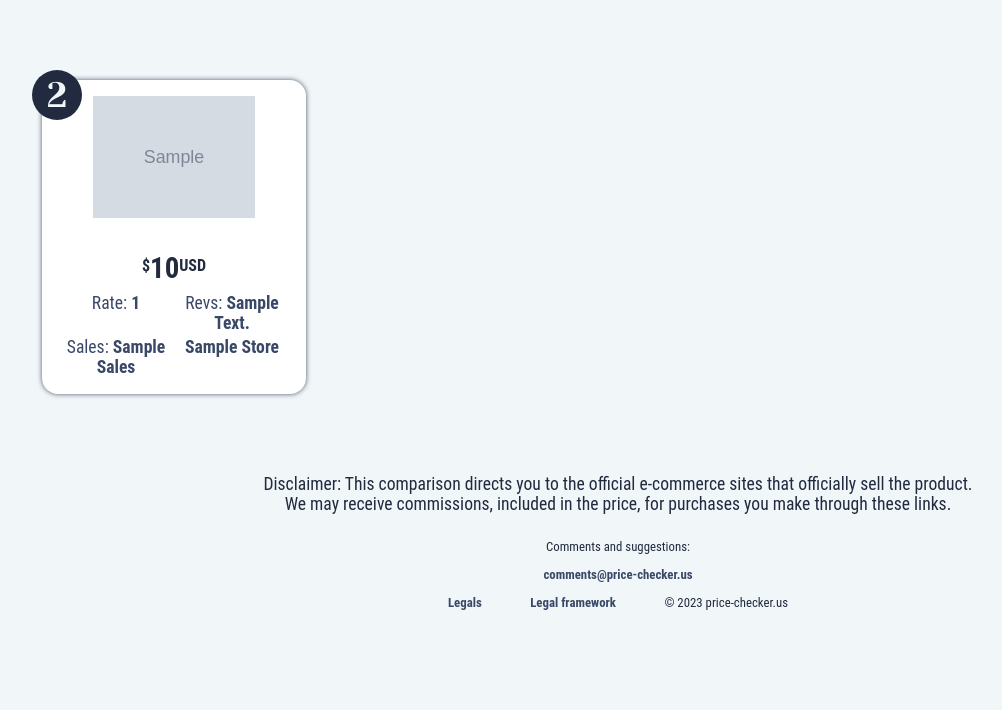
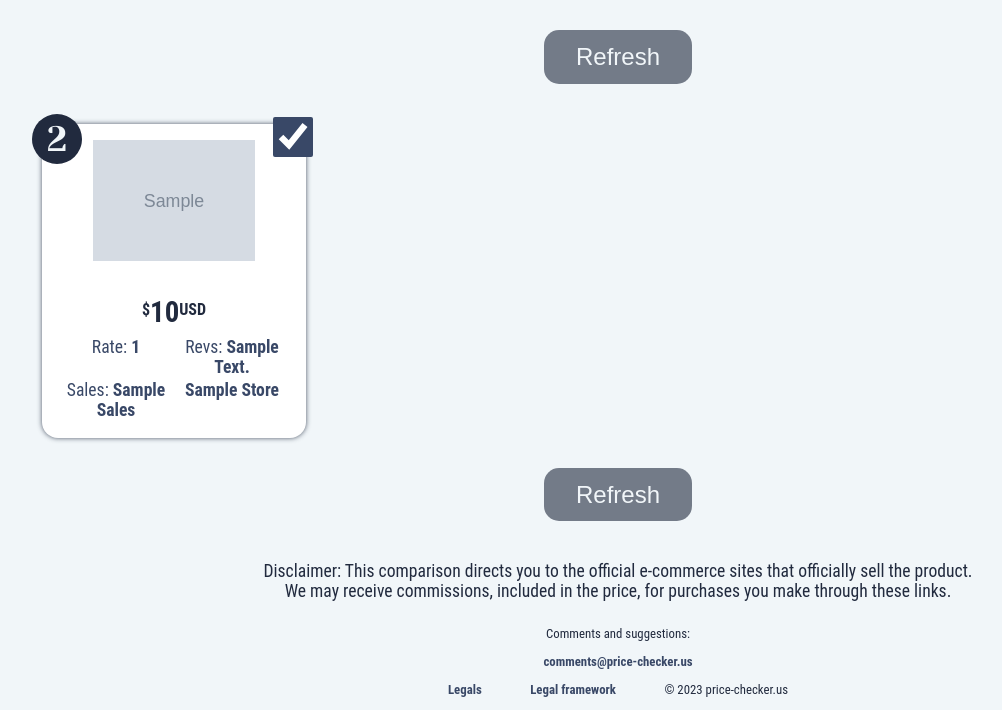
Before and after one commit to darideveloper/price-checker-us, a Flask app: template templates/preview.html in a window 1280 px wide. Shown: the part 110-820 px from the top of the page, without its empty margins (22-1024 px from the left). Before the commit the page ends 720 px from the top, so only its background shows below. Run offline with Flask 3, Linux system fonts and the light colour scheme; the template is opened without the code that fills it: most values are stand-ins (such as "Sample title", 1, 10 or a date in 2020); grey boxes marked "Sample" are stand-in pictures; parts of the project's set-up code (start-up, migrations or seed data) failed here and were passed over; some web fonts are replaced.

Commit message:
feat (preview): hide products

```diff
--- /dev/null
+++ b/static/code/preview.js
@@ -0,0 +1,42 @@
+const checkboxes = document.querySelectorAll('input[type=checkbox]')
+const refreshButtons = document.querySelectorAll('button.refresh')
+
+checkboxes.forEach(checkbox => {
+  checkbox.addEventListener('change', () => {
+
+    // Get all the checked status
+    const activeCheckbox = document.querySelectorAll('input[type=checkbox]:checked').length
+
+    // Validate if there are checkbox unchecked
+    if (activeCheckbox != checkboxes.length) {
+
+      // Activate refresh button
+      refreshButtons.forEach(refreshButton => {
+        refreshButton.removeAttribute("disabled")
+      })
+
+    } else {
+      // Disable refresh button
+      refreshButtons.forEach(refreshButton => {
+        refreshButton.setAttribute("disabled", "disabled")
+      })
+    }
+
+  })
+})
+
+refreshButtons.forEach(refreshButton => {
+  refreshButton.addEventListener('click', () => {
+
+    // Get inactive checboxes
+    const activeCheckboxes = Array.from(document.querySelectorAll('input[type=checkbox]:checked'))
+    const inactiveCheckboxes = Array.from(checkboxes).filter (checkbox => !activeCheckboxes.includes(checkbox))
+
+    // Delete products
+    for (const inactiveCheckbox of inactiveCheckboxes) {
+      const product = inactiveCheckbox.parentNode.parentNode
+      product.classList.add ("hidden")
+    }
+
+  })
+})
--- a/static/style.css
+++ b/static/css/style.css
@@ -67,6 +67,34 @@ header .logo-wrapper .logo {
   background: #212A3E;
 }
 
+button {
+  background-color: #212A3E;
+  color: #F1F6F9;
+  padding: 0.8rem 2rem;
+  font-size: 1.5rem;
+  border: none;
+  border-radius: 15px;
+  display: block;
+  cursor: pointer;
+  transition-duration: 0.2s;
+}
+button[disabled] {
+  opacity: 0.6;
+  cursor: default;
+}
+button:hover:not([disabled]) {
+  background-color: #394867;
+  box-shadow: 0 0 3px rgba(33, 42, 62, 0.8);
+  transform: scale(1.05);
+}
+button.refresh {
+  margin: 0 auto;
+}
+button.refresh.top {
+  margin-top: 30px;
+  margin-bottom: 40px;
+}
+
 main {
   max-width: 1400px;
   margin: 0 auto;
@@ -78,7 +106,7 @@ main .category-wrapper .products {
   display: grid;
   grid-template-columns: repeat(4, 1fr);
   gap: 2rem;
-  margin: 80px 0;
+  margin: 0;
 }
 main .category-wrapper .products .product {
   box-shadow: 0 0 5px rgba(33, 42, 62, 0.8);
@@ -146,7 +174,7 @@ main .category-wrapper .products .product a .texts .data {
 main .category-wrapper .products .product .best-seller-icon {
   position: absolute;
   right: 0;
-  top: 0;
+  top: 50%;
   transform: rotate(45deg);
   width: 80px;
 }
@@ -167,6 +195,16 @@ main .category-wrapper .products .product .index-wrapper .index {
   display: inline-block;
   font-size: 2.2rem;
   color: #F1F6F9;
+}
+main .category-wrapper .products .product .checkbox {
+  accent-color: #394867;
+  width: 40px;
+  height: 40px;
+  position: absolute;
+  top: -10px;
+  right: -10px;
+  border-radius: 100%;
+  cursor: pointer;
 }
 main .category-wrapper .disclaimer {
   font-size: 1.1rem;
--- a/static/style.sass
+++ b/static/css/style.sass
@@ -62,6 +62,34 @@ header
     &:hover
         background: $color-c
 
+button
+    background-color: $color_c
+    color: $color_a
+    padding: 0.8rem 2rem
+    font-size: 1.5rem
+    border: none
+    border-radius: 15px
+    display: block
+    cursor: pointer
+    transition-duration: 0.2s
+
+    &[disabled]
+        opacity: 0.6
+        cursor: default
+
+    &:hover:not([disabled])
+        background-color: $color_b
+        box-shadow: 0 0 3px rgba($color_c, 0.8)
+        transform: scale(1.05)
+
+    &.refresh
+        margin: 0 auto
+
+        &.top
+            margin-top: 30px
+            margin-bottom: 40px
+
+
 main
     max-width: 1400px
     margin: 0 auto
@@ -75,7 +103,7 @@ main
             display: grid
             grid-template-columns: repeat(4, 1fr)
             gap: 2rem
-            margin: 80px 0
+            margin: 0
 
             .product
                 box-shadow: 0 0 5px rgba($color_c, 0.8)
@@ -143,7 +171,7 @@ main
                 .best-seller-icon
                     position: absolute
                     right: 0
-                    top: 0
+                    top: 50%
                     transform: rotate(45deg)
                     width: 80px
 
@@ -164,6 +192,17 @@ main
                         display: inline-block
                         font-size: 2.2rem
                         color: $color_a
+
+                .checkbox
+                    accent-color: $color_b
+                    width: 40px
+                    height: 40px
+                    position: absolute
+                    top: -10px
+                    right: -10px
+                    border-radius: 100%
+                    cursor: pointer
+
 
         .disclaimer
             font-size: 1.1rem
--- a/templates/index.html
+++ b/templates/index.html
@@ -33,7 +33,7 @@
 <div class="content">
 
   <div class="loading transparent">
-    <img src="{{ url_for('static', filename='/spinner.gif') }}" alt="loading spinner">
+    <img src="{{ url_for('static', filename='/imgs/spinner.gif') }}" alt="loading spinner">
   </div>
 
   <iframe class="transparent hidden" src="" frameborder="0"></iframe>
@@ -46,7 +46,7 @@
   const apiKey = '{{api_key}}'
 </script>
 <script src="https://cdn.jsdelivr.net/npm/sweetalert2@11"></script>
-<script src="{{ url_for('static', filename='/index.js') }}"></script>
+<script src="{{ url_for('static', filename='/code/index.js') }}"></script>
 {% endblock %}
 
 {% block footerclass %}"absolute"{% endblock %}
--- a/templates/preview.html
+++ b/templates/preview.html
@@ -6,6 +6,11 @@
 
 {% block main %}
 <div class="category-wrapper">
+
+  <button class="refresh top" disabled title="Uncheck items and click here to remove them from the comparison">
+    Refresh
+  </button>
+
   <section class="products">
     {% for product in products %}
     <article class="product">
@@ -16,7 +21,7 @@
 
         <!-- Best seller icon -->
         {% if product.best_seller == 1 %}
-        <img class="best-seller-icon" src="{{ url_for('static', filename='/best-seller.webp') }}"
+        <img class="best-seller-icon" src="{{ url_for('static', filename='/imgs/best-seller.webp') }}"
           alt="best seller icon">
         {% endif %}
 
@@ -26,6 +31,9 @@
             {{ products.index (product) + 1}}
           </span>
         </p>
+
+        <!-- Show checkbox -->
+        <input title="Uncheck and click the refresh button to remove from the comparison" class="checkbox" type="checkbox" name="{{products.index (product)}}" id="product-{{products.index (product)}}" checked>
 
         <div class="texts">
           <p class="price">
@@ -47,6 +55,10 @@
     {% endfor %}
   </section>
 
+  <button class="refresh top" disabled title="Uncheck items and click here to remove them from the comparison">
+    Refresh
+  </button>
+
   <div class="disclaimer">
     Disclaimer: This comparison directs you to the official e-commerce sites that officially sell the product.
     <br>
@@ -54,3 +66,7 @@
   </div>
 </div>
 {% endblock %}
+
+{% block script %}
+<script src="{{ url_for('static', filename='/code/preview.js') }}"></script>
+{% endblock %}
--- a/templates/template.html
+++ b/templates/template.html
@@ -5,7 +5,7 @@
   <meta charset="UTF-8">
   <meta name="viewport" content="width=device-width, initial-scale=1.0">
   <title>Price Checker US {% block subpage %}{% endblock %}</title>
-  <link rel="stylesheet" type="text/css" href="{{ url_for('static',filename='/style.css') }}">
+  <link rel="stylesheet" type="text/css" href="{{ url_for('static',filename='/css/style.css') }}">
 
   <link rel="preconnect" href="https://fonts.googleapis.com">
   <link rel="preconnect" href="https://fonts.gstatic.com" crossorigin>
@@ -24,7 +24,7 @@
   {% block header %}
   <header class="">
     <div class="logo-wrapper">
-      <img src="{{ url_for('static', filename='/logo.webp') }}" alt="Price Checker US Logo" class="logo">
+      <img src="{{ url_for('static', filename='/imgs/logo.webp') }}" alt="Price Checker US Logo" class="logo">
       <h1>Real-time Price Checker</h1>
     </div>
   </header>
```
Also changed, not shown: static/code/index.js (renamed from static/index.js), static/imgs/best-seller.webp (renamed from static/best-seller.webp), static/imgs/bg.png (renamed from static/bg.png), static/imgs/favicon.ico (renamed from static/favicon.ico), static/imgs/logo.webp (renamed from static/logo.webp), static/imgs/spinner.gif (renamed from static/spinner.gif), 2 other files.
